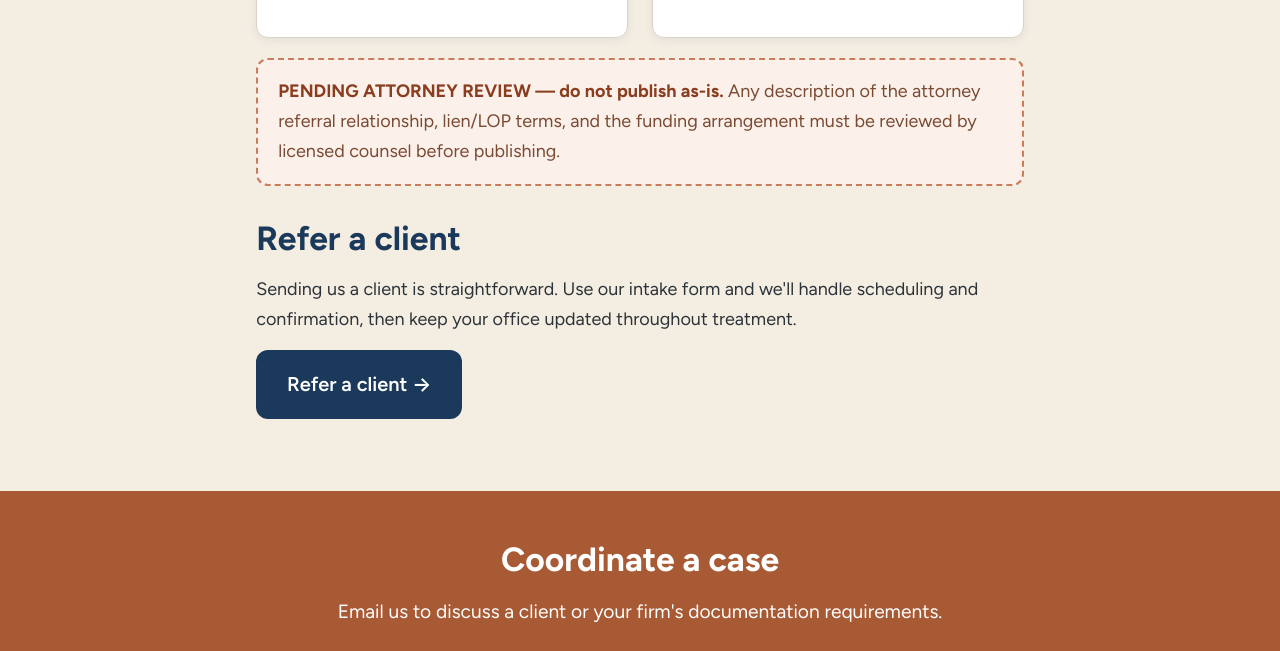
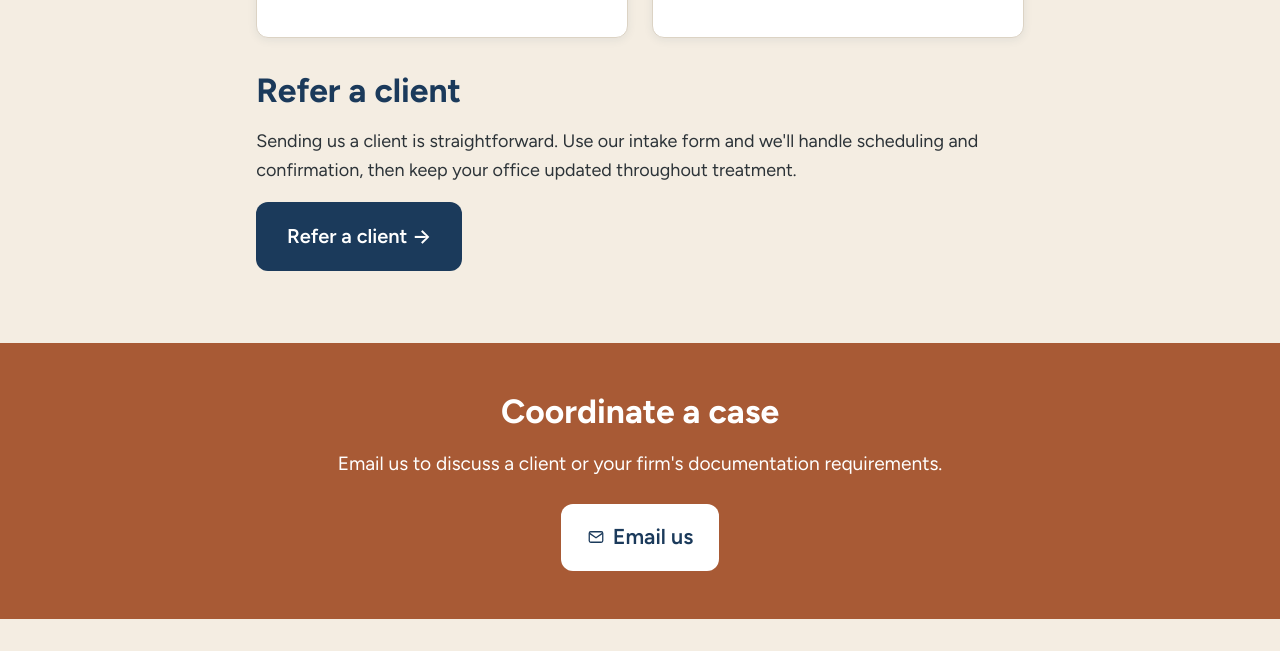
Before and after one commit to movewithdoorstep/doorstep-website, a plain HTML site: page partners-attorneys.html in a window 1280 px wide. Shown: the part 1034-1685 px from the top of the page. Drawn offline with Linux system fonts and the light colour scheme.

Commit message:
Update partners-attorneys.html

```diff
--- a/partners-attorneys.html
+++ b/partners-attorneys.html
@@ -386,11 +386,6 @@ body.careers .cta-strip .btn--phone { background: var(--navy-deep); color: var(-
       <div class="card"><h3>Streamlined billing &amp; records</h3><p>Billing, records, and case funding are handled in one clean, trackable workflow &mdash; so requests don't fall through the cracks.</p></div>
     </div>
 
-    <div class="placeholder">
-      <strong>PENDING ATTORNEY REVIEW &mdash; do not publish as-is.</strong>
-      Any description of the attorney referral relationship, lien/LOP terms, and the funding arrangement must be reviewed by licensed counsel before publishing.
-    </div>
-
     <h2>Refer a client</h2>
     <p>Sending us a client is straightforward. Use our intake form and we'll handle scheduling and confirmation, then keep your office updated throughout treatment.</p>
     <p><a class="btn btn--navy btn--lg" href="partners-refer.html">Refer a client &rarr;</a></p>
```
